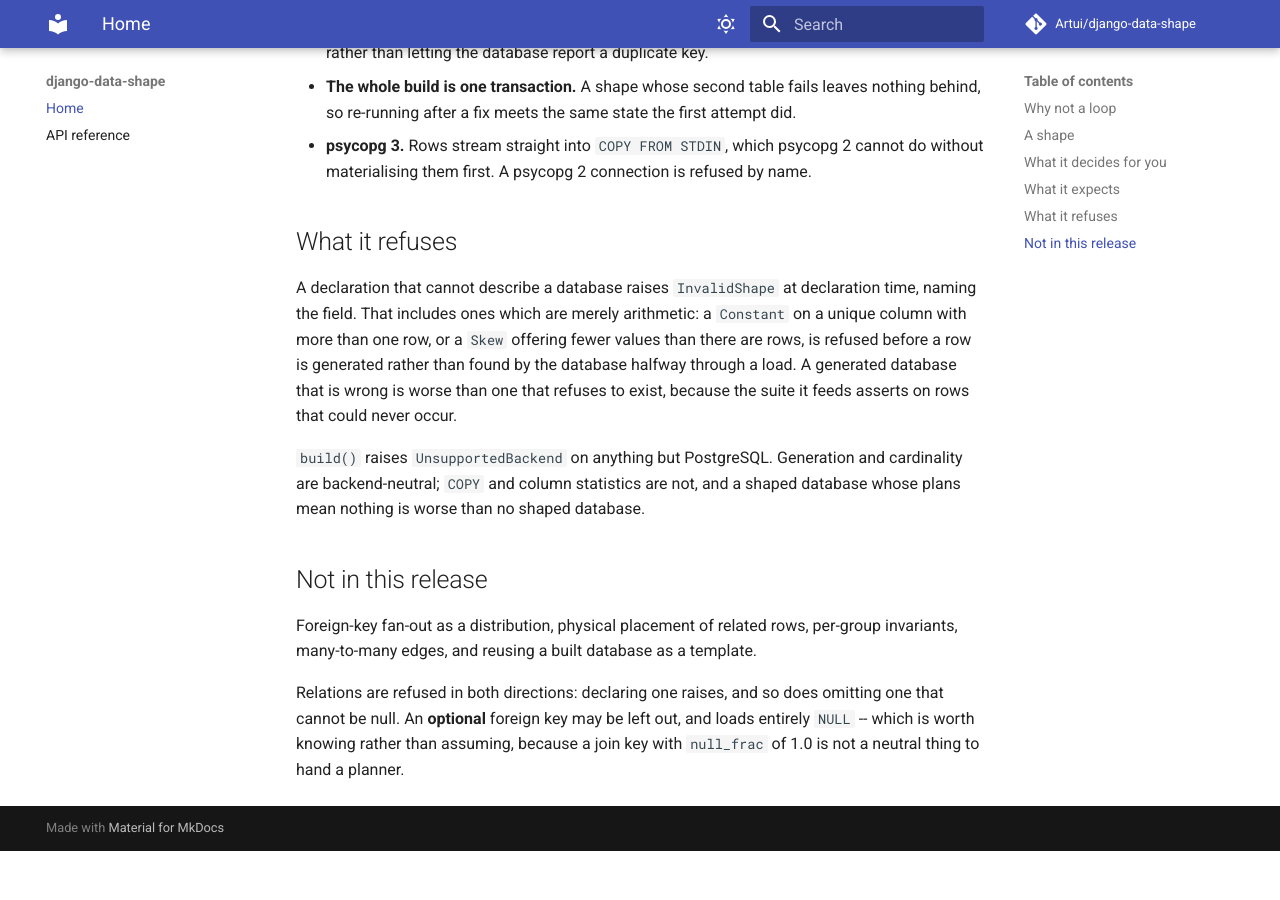
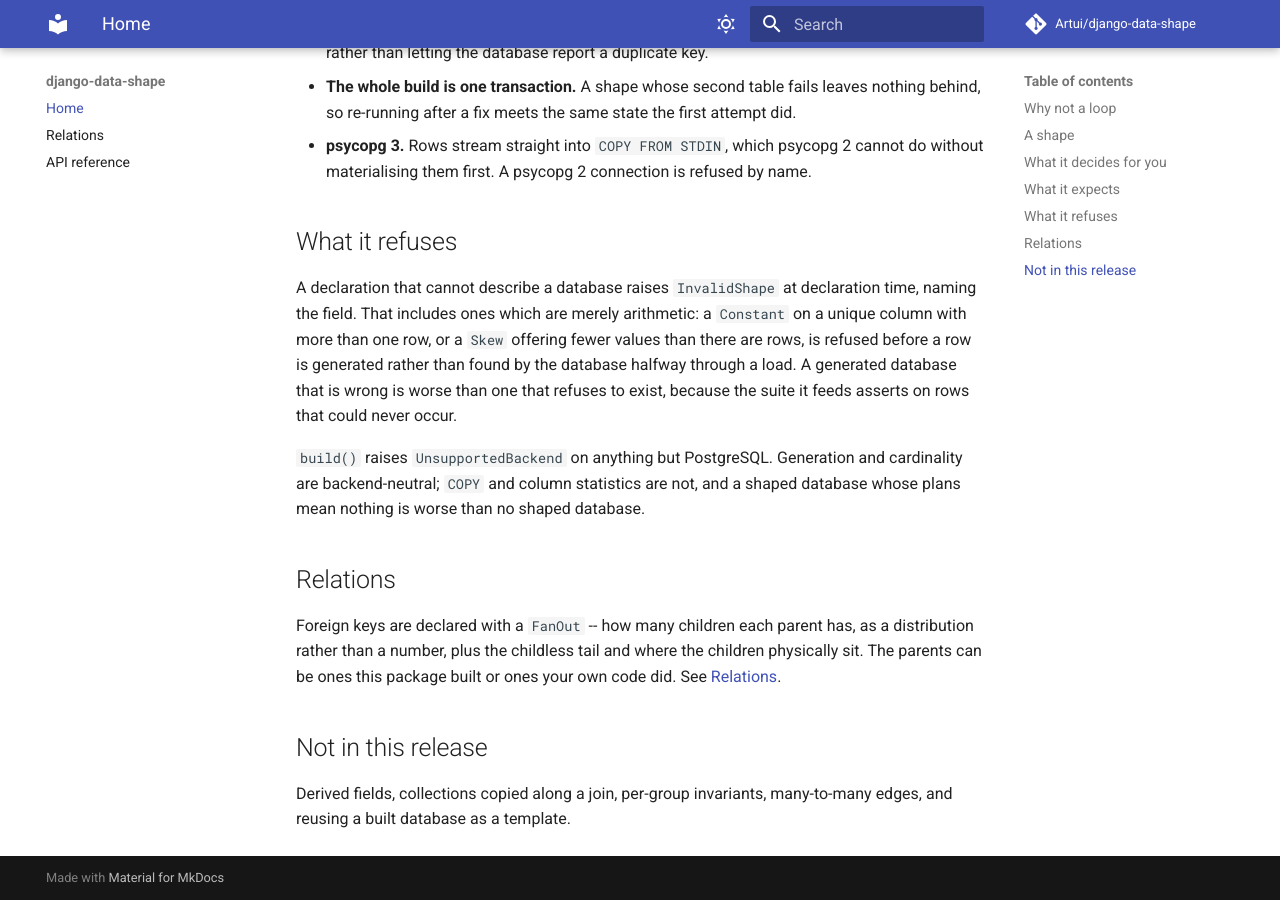
Before and after one commit to Artui/django-data-shape, an MkDocs documentation site: the page built from docs/index.md, in a window 1280 px wide and 900 px high, scrolled down 1964 px. Built offline with MkDocs 1.6.1 and Material for MkDocs 9.7.7, drawn with Linux system fonts in a browser that asks for light colours; comment, search, counter and statistics services are not loaded; before the commit the page ends 2815 px from its top, so only the background shows below that.

Commit message:
Document relations
A page for the fan-out vocabulary, written around why each knob exists
rather than what it is called.

The two things a reader will not guess: the parents can be rows this
package never built, because their real keys are read rather than
assumed; and placement defaults to arrival because the obvious fixture
loop produces the clustered layout, which no production table has and
which flatters every index scan.

Carries the measured numbers -- the 65-fold join under-estimate a Zipf
fan-out reproduces, and the correlation figures for the two placements
-- because the argument for declaring a distribution is quantitative and
reads as hand-waving without them.

Co-Authored-By: Claude Opus 5 <noreply@anthropic.com>

```diff
--- a/docs/index.md
+++ b/docs/index.md
@@ -106,13 +106,14 @@ could never occur.
 cardinality are backend-neutral; `COPY` and column statistics are not, and a
 shaped database whose plans mean nothing is worse than no shaped database.
 
+## Relations
+
+Foreign keys are declared with a `FanOut` -- how many children each parent has,
+as a distribution rather than a number, plus the childless tail and where the
+children physically sit. The parents can be ones this package built or ones your
+own code did. See [Relations](relations.md).
+
 ## Not in this release
 
-Foreign-key fan-out as a distribution, physical placement of related rows,
-per-group invariants, many-to-many edges, and reusing a built database as a
-template.
-
-Relations are refused in both directions: declaring one raises, and so does
-omitting one that cannot be null. An **optional** foreign key may be left out,
-and loads entirely `NULL` -- which is worth knowing rather than assuming, because
-a join key with `null_frac` of 1.0 is not a neutral thing to hand a planner.
+Derived fields, collections copied along a join, per-group invariants,
+many-to-many edges, and reusing a built database as a template.
--- a/mkdocs.yml
+++ b/mkdocs.yml
@@ -70,4 +70,5 @@ markdown_extensions:
 
 nav:
   - Home: index.md
+  - Relations: relations.md
   - API reference: reference.md
```
Also changed, not shown: README.md (+20 -4 lines), docs/reference.md (+4 -0 lines), docs/relations.md (added, +118 -0 lines).
